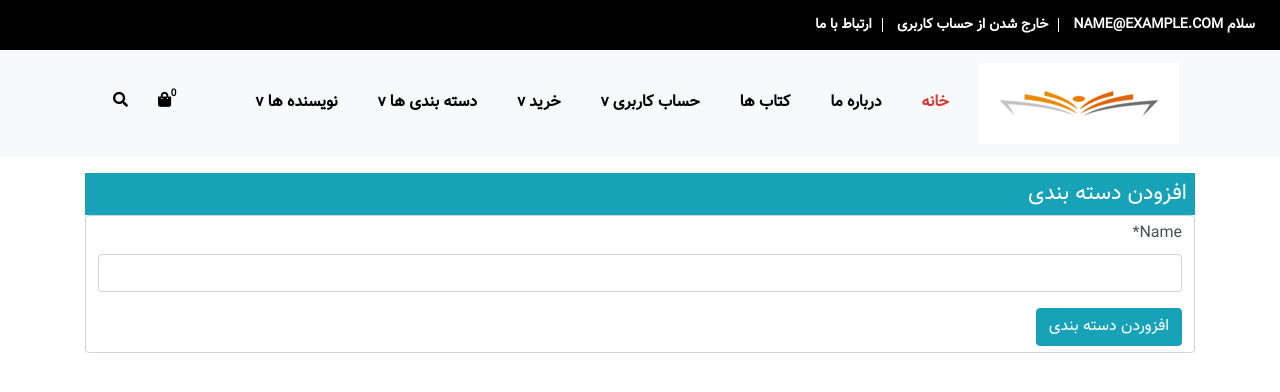
After one commit to kosarkarbasi/book_store_Karbasi, a Django app: page /create/category/ in a window 1280 px wide. The commit adds this page. Shown: the top 392 px of the page. Run offline with Django 3.2, Linux system fonts and the light colour scheme; the visitor is signed in with stand-in values (Sample User, id 1); data that the repository does not hold is empty; some libraries are stand-ins or nearby versions.

Commit message:
permissions

```diff
--- /dev/null
+++ b/src/product/templates/management/category_create.html
@@ -0,0 +1,19 @@
+{% extends 'base.html' %}
+{% load crispy_forms_filters %}
+{% block content %}
+    <section class="p-2 mx-2">
+
+        <div class="container text-right mt-2" dir="rtl">
+            <div class="text-right">
+                {% include 'message.html' %}
+            </div>
+            <h2 class="badge-info p-2">افزودن دسته بندی</h2>
+            <form class="form-control" action="" method="post" enctype="multipart/form-data">
+                {% csrf_token %}
+                {{ form|crispy }}
+                <button class="btn btn-info" type="submit">افزوردن دسته بندی</button>
+            </form>
+        </div>
+    </section>
+
+{% endblock content %}
--- a/src/product/urls.py
+++ b/src/product/urls.py
@@ -12,4 +12,6 @@ urlpatterns = [
     path('update/book/<int:pk>/', views.BookUpdateView.as_view(), name='book_update'),
 
     path('create/author/', views.AuthorCreateView.as_view(), name='author_create'),
+
+    path('create/category/', views.CategoryCreateView.as_view(), name='category_create'),
 ]
--- a/src/product/views.py
+++ b/src/product/views.py
@@ -94,7 +94,7 @@ def author(request, pk):
     return render(request, 'book_list.html', {'books': books})
 
 
-class BookCreateView(LoginRequiredMixin,SuccessMessageMixin, CreateView):
+class BookCreateView(LoginRequiredMixin, SuccessMessageMixin, CreateView):
     model = Book
     fields = ('title', 'description', 'author', 'category', 'inventory', 'price', 'discount', 'image', 'score')
     template_name = 'management/book_create.html'
@@ -116,7 +116,7 @@ class BookUpdateView(SuccessMessageMixin, LoginRequiredMixin, UpdateView):
     success_message = 'کتاب با موفقیت آپدیت شد'
 
 
-class AuthorCreateView(SuccessMessageMixin,LoginRequiredMixin, CreateView):
+class AuthorCreateView(SuccessMessageMixin, LoginRequiredMixin, CreateView):
     model = Author
     fields = ('first_name', 'last_name')
     template_name = 'management/author_create.html'
@@ -124,3 +124,13 @@ class AuthorCreateView(SuccessMessageMixin,LoginRequiredMixin, CreateView):
 
     def get_success_url(self):
         return reverse('book_list')
+
+
+class CategoryCreateView(SuccessMessageMixin, LoginRequiredMixin, CreateView):
+    model = Category
+    fields = ('name',)
+    template_name = 'management/category_create.html'
+    success_message = 'دسته بندی با موفقیت ایجاد گردید'
+
+    def get_success_url(self):
+        return reverse('book_list')
--- a/src/users/admin.py
+++ b/src/users/admin.py
@@ -24,14 +24,14 @@ class CityAdmin(admin.ModelAdmin):
 @admin.register(Customer)
 class CustomerAdmin(admin.ModelAdmin):
     list_display = ("email", 'device', 'active_address', "type", 'date_joined')
-    fields = ("email", 'phone_number', "avatar", 'device')
+    fields = ("email", 'phone_number', "avatar", 'device', 'type')
     readonly_fields = ('password',)
 
 
 @admin.register(Personnel)
 class PersonnelAdmin(admin.ModelAdmin):
     list_display = ("email", "type", 'date_joined', 'is_staff')
-    fields = ("email", 'phone_number', "avatar", "type", 'device', 'is_staff')
+    fields = ("email", 'phone_number', "avatar", "type", 'device', 'is_staff', 'groups')
     readonly_fields = ['date_joined']
 
     # def get_queryset(self, request):
@@ -54,7 +54,7 @@ class CustomerAdmin(admin.ModelAdmin):
 #     ordering = ('email',)
 
 
-admin.site.register(User, UserAdmin)
+# admin.site.register(User, UserAdmin)
 
 # @admin.register(User)
 # class UserAdmin(admin.ModelAdmin):
--- a/src/users/models.py
+++ b/src/users/models.py
@@ -144,6 +144,7 @@ class Personnel(User):
 
     class Meta:
         proxy = True
+        # permissions = ('product.add_book',)
         verbose_name = 'کارمند'
         verbose_name_plural = 'کارمندها'
 
--- a/src/users/templates/profile.html
+++ b/src/users/templates/profile.html
@@ -238,7 +238,7 @@
                                     </div>
                                 </div>
                             </div>
-                            {% if user.is_superuser %}
+                            {% if user.is_superuser or user.is_staff %}
                                 <div class="col-lg-4 col-md-12">
                                     <div class="account-box">
                                         <div class="service-box">
@@ -270,7 +270,7 @@
                                     <div class="account-box">
                                         <div class="service-box">
                                             <div class="service-icon">
-                                                <a href="{% url 'author_create' %}"> <i class="fab fa-amazon"></i> </a>
+                                                <a href="{% url 'category_create' %}"> <i class="fab fa-amazon"></i> </a>
                                             </div>
                                             <div class="service-desc">
                                                 <h4>ایجاد دسته بندی</h4>
```
